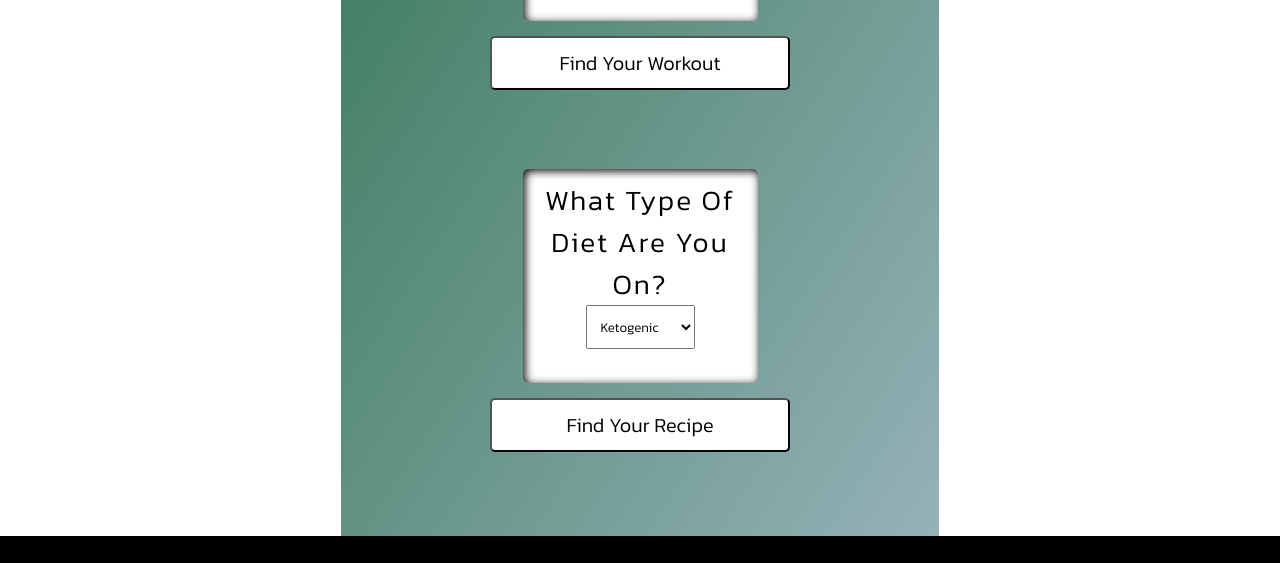
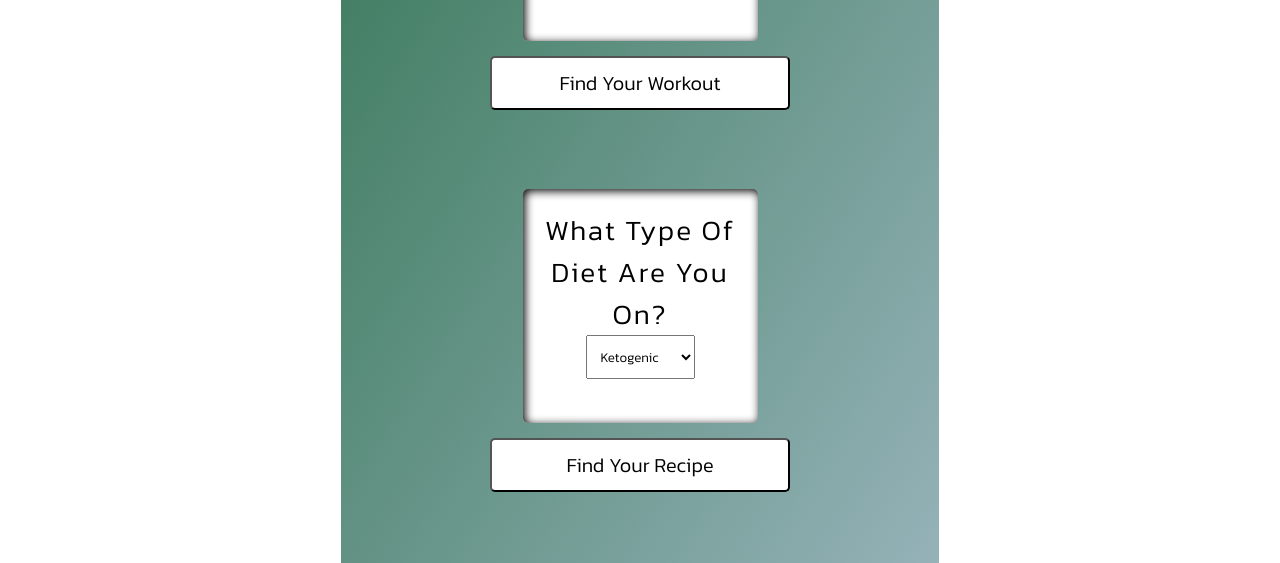
Before and after one commit to cloudflips32/FitLifeApp, a plain HTML site: page index.html in a window 1280 px wide. Shown: the part 463-1026 px from the top of the page. Drawn offline with nearby package versions, Linux system fonts and the light colour scheme.

Commit message:
Update app.css
more fixes

```diff
--- a/app.css
+++ b/app.css
@@ -11,6 +11,7 @@ body {
   letter-spacing: 2px;
   display: flex;
   flex-direction: column;
+  padding: 10px;
 }
 
 header {
@@ -36,22 +37,23 @@ i:hover {
 main {
   display: flex;
   background-image: linear-gradient(to top left, #95B2B8, #307351);
-  padding: 10px 0 5px 0;
   border-left: #FFF 1px solid;
   border-right: #FFF 1px solid;
   max-width: 600px;
   align-self: center;
+  overflow: hidden;
 }
 
 form {
   background-color: #FFF;
   color: #000;
   box-shadow: inset 2px 2px 10px;
-  padding: 10px;
+  padding: 20px;
   width: 50%;
   margin-left: auto;
   margin-right: auto;
   border-radius: 5px;
+  overflow: hidden;
 }
 
 form label {
@@ -61,7 +63,6 @@ form label {
 form select {
   position: absolute right 30px;
   padding: 10px;
-  overflow: hidden;
 }
 
 button {
@@ -97,6 +98,7 @@ ul {
 ul li {
   list-style-type: none;
   align-items: center;
+  word-wrap: break-word;
 }
 
 img {
```
